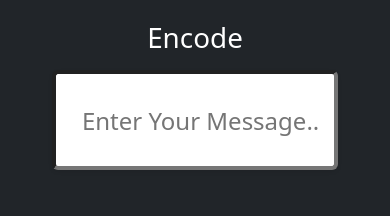
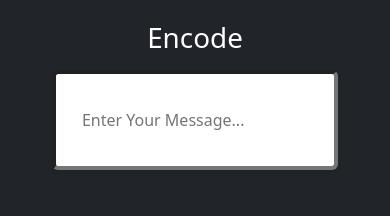
Before and after one commit to vijayaragavan851/encryption-decryption, a plain HTML site: page index.html in a window 390 px wide. Shown: the part 129-345 px from the top of the page. Drawn offline with nearby package versions, Linux system fonts and the light colour scheme.

Commit message:
Update style.css

```diff
--- a/style.css
+++ b/style.css
@@ -3,7 +3,7 @@
     height:35px;
     text-indent:10px;
     font-weight:400;
-    font-size:1.5rem;
+    font-size:2rem;
     padding:2rem 1rem;
     outline: none;
 }
@@ -44,3 +44,12 @@
         }
 
 }
+
+@media (max-width:576px){
+
+    .input{
+        width:90%;
+        height:100px;
+        font-size:1rem;
+    }
+}
```
